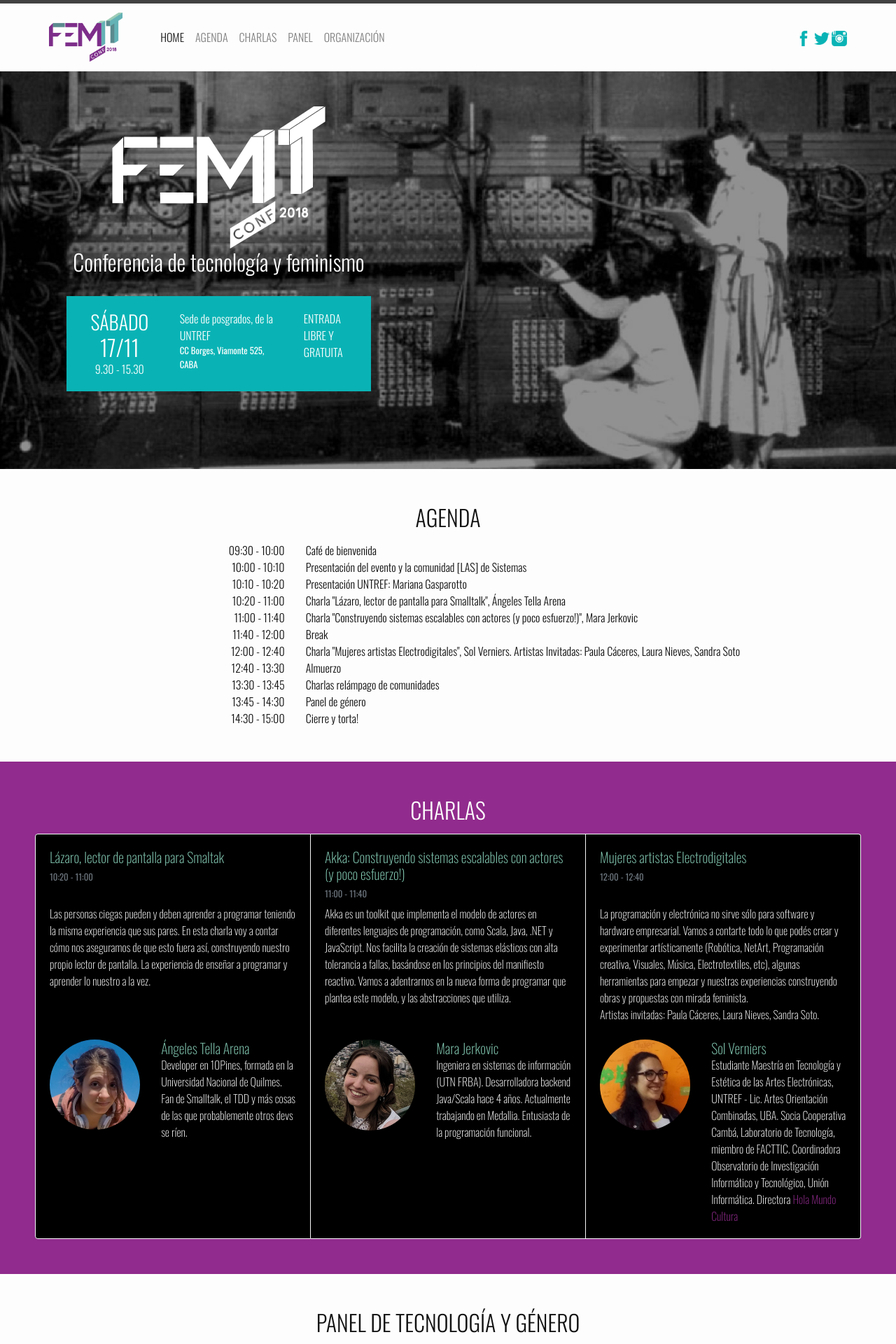
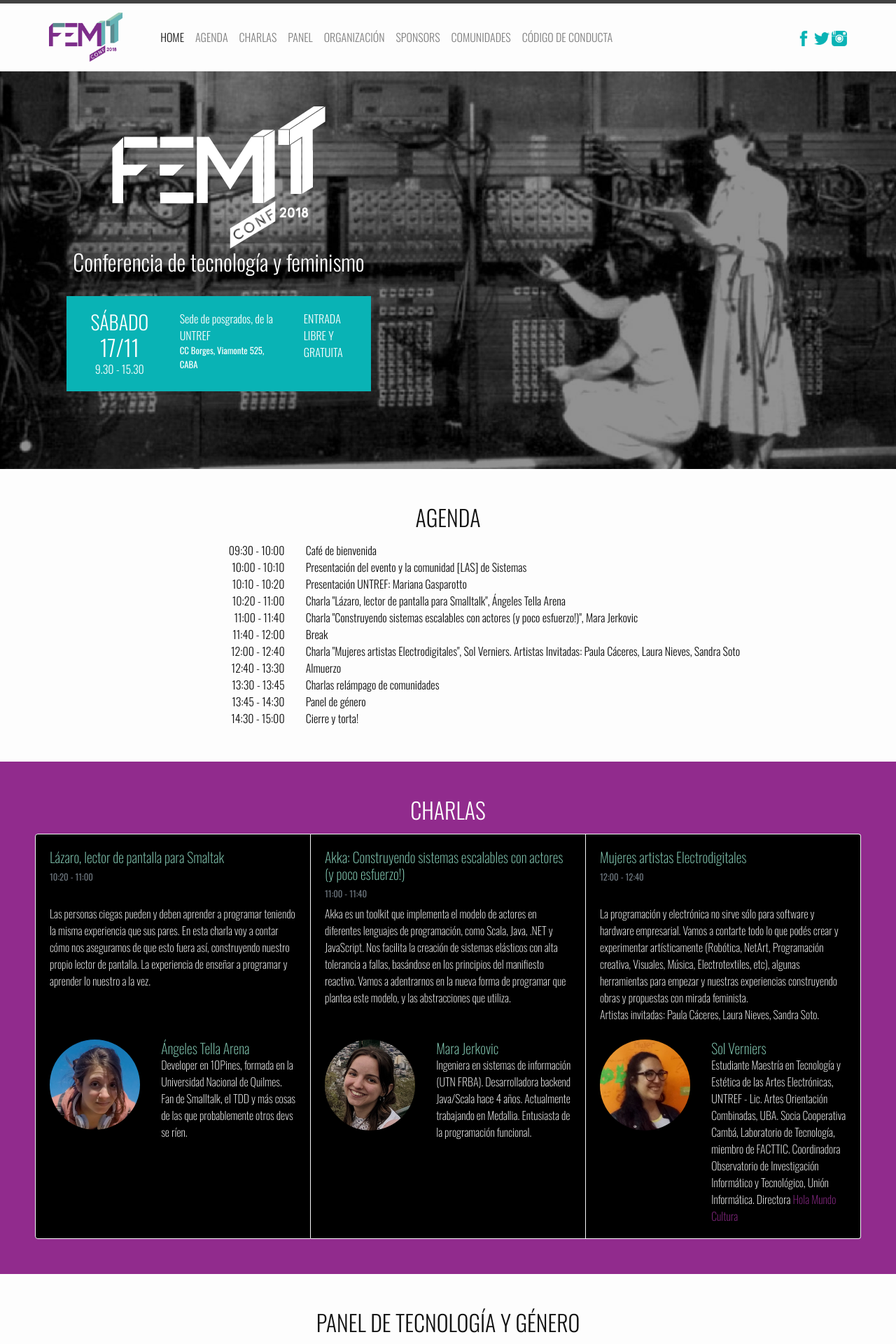
Before and after one commit to daquiroz/femitconf2018, a Jekyll site: the page built from index.md, in a window 1280 px wide. Shown: the top 1920 px of the page at 70% size. Built offline with Jekyll 4.4.1, drawn with Linux system fonts in a browser that asks for light colours; some of the changed text lies outside the part shown.

Commit message:
algunos logos de comunidades + codigo de conducta

```diff
--- a/_includes/header.html
+++ b/_includes/header.html
@@ -12,19 +12,28 @@
     <div class="collapse navbar-collapse" id="navbarText">
       <ul class="navbar-nav mr-auto">
         <li class="nav-item active">
-          <a class="nav-link" href="#">HOME <span class="sr-only">(current)</span></a>
+          <a class="nav-link" href="/#">HOME <span class="sr-only">(current)</span></a>
         </li>
         <li class="nav-item">
-          <a class="nav-link" href="#programa">AGENDA</a>
+          <a class="nav-link" href="/#programa">AGENDA</a>
         </li>
         <li class="nav-item">
-          <a class="nav-link" href="#charlas">CHARLAS</a>
+          <a class="nav-link" href="/#charlas">CHARLAS</a>
         </li>
         <li class="nav-item">
-          <a class="nav-link" href="#panel"panel>PANEL</a>
+          <a class="nav-link" href="/#panel">PANEL</a>
         </li>
         <li class="nav-item">
-          <a class="nav-link" href="#lasdesistemas">ORGANIZACIÓN</a>
+          <a class="nav-link" href="/#lasdesistemas">ORGANIZACIÓN</a>
+        </li>
+        <li class="nav-item">
+          <a class="nav-link" href="/#sponsors">SPONSORS</a>
+        </li>
+        <li class="nav-item">
+          <a class="nav-link" href="/#comunidades">COMUNIDADES</a>
+        </li>
+        <li class="nav-item">
+          <a class="nav-link" href="/codigo-conducta.html">CÓDIGO DE CONDUCTA</a>
         </li>
       </ul>
     </div>
--- a/_layouts/home.html
+++ b/_layouts/home.html
@@ -190,7 +190,7 @@ layout: default
 
 <section id="sponsors">
 
-  <h2 class="text-center">NUESTROS COLABORADORES</h2>
+  <h2 class="text-center">SPONSORS</h2>
   <div class="sponsors">
       <div class="row">
         <div class="platinum-large">
@@ -226,17 +226,31 @@ layout: default
           <img src="assets/logo/sponsors/devecoop.svg" class="sponsor-img"> </img>
         </div>
       </div>
-
   </div>
 </section>
 
 <section id="comunidades">
-
   <h2 class="text-center">COMUNIDADES</h2>
   <div class="comunidades">
       <div class="row">
-        <div>
+        <div class="comunidades-large">
+          <img src="assets/logo/comunidades/logo-chicas-en-tecnologia.png" class="comunidades-img"> </img>
         </div>
+        <div class="comunidades-large">
+          <img src="assets/logo/comunidades/logo-chicas-programadoras.png" class="comunidades-img"> </img>
+        </div>
+        <div class="comunidades-large">
+          <img src="assets/logo/comunidades/logo-geochicas.jpeg" class="comunidades-img"> </img>
+        </div>
+        <div class="comunidades-small">
+          <img src="assets/logo/comunidades/logo-django-girls.png" class="comunidades-img"> </img>
+        </div>
+        <!--roboteam
+        chicas programando
+    railsgirlsba
+    media chicas
+    linuxchix
+    rladies-->
       </div>
   </div>
 </section>
--- a/_sass/minima/_base.scss
+++ b/_sass/minima/_base.scss
@@ -378,8 +378,40 @@ table {
   padding: 30px;
 }
 
+
+#comunidades{
+  text-align: center;
+  padding-bottom: 50px;
+}
+
+.comunidades {
+    display: inline-block;
+    max-width: 1400px;
+}
+
+.comunidades-large {
+    width: 250px;
+    display: table;
+    margin: 0 auto;
+}
+
+.comunidades-small {
+    width: 180px;
+    display: table;
+    margin: 0 auto;
+}
+
+.comunidades-img {
+  padding: 30px;
+}
+
 .icon-footer{
   width: 150px;
+}
+
+#codigo {
+  text-align: justify;
+  padding: 100px;
 }
 
 footer {
```
Also changed, not shown: codigo-conducta.html (added, +36 -0 lines), assets/logo/comunidades/logo-chicas-en-tecnologia.png (added), assets/logo/comunidades/logo-chicas-programadoras.png (added), assets/logo/comunidades/logo-django-girls.png (added), assets/logo/comunidades/logo-geochicas.jpeg (added), 1 other file.
